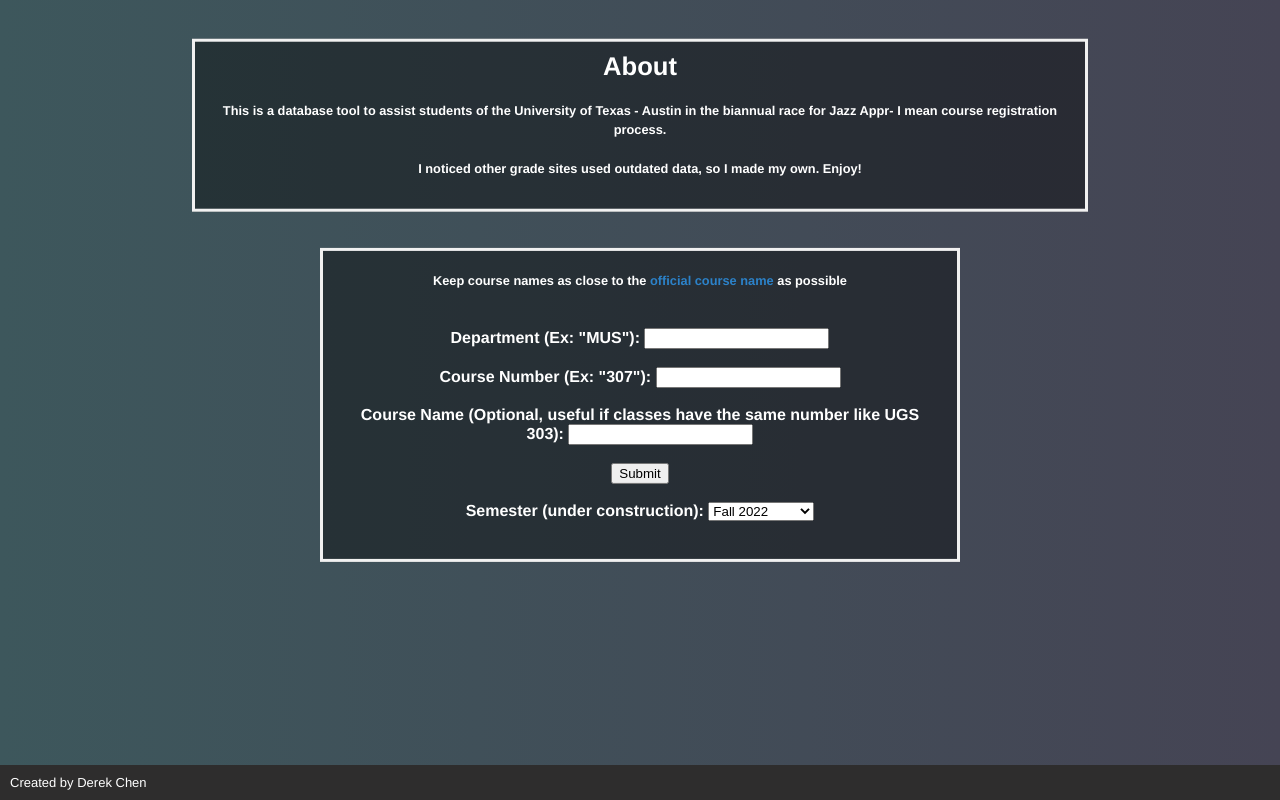
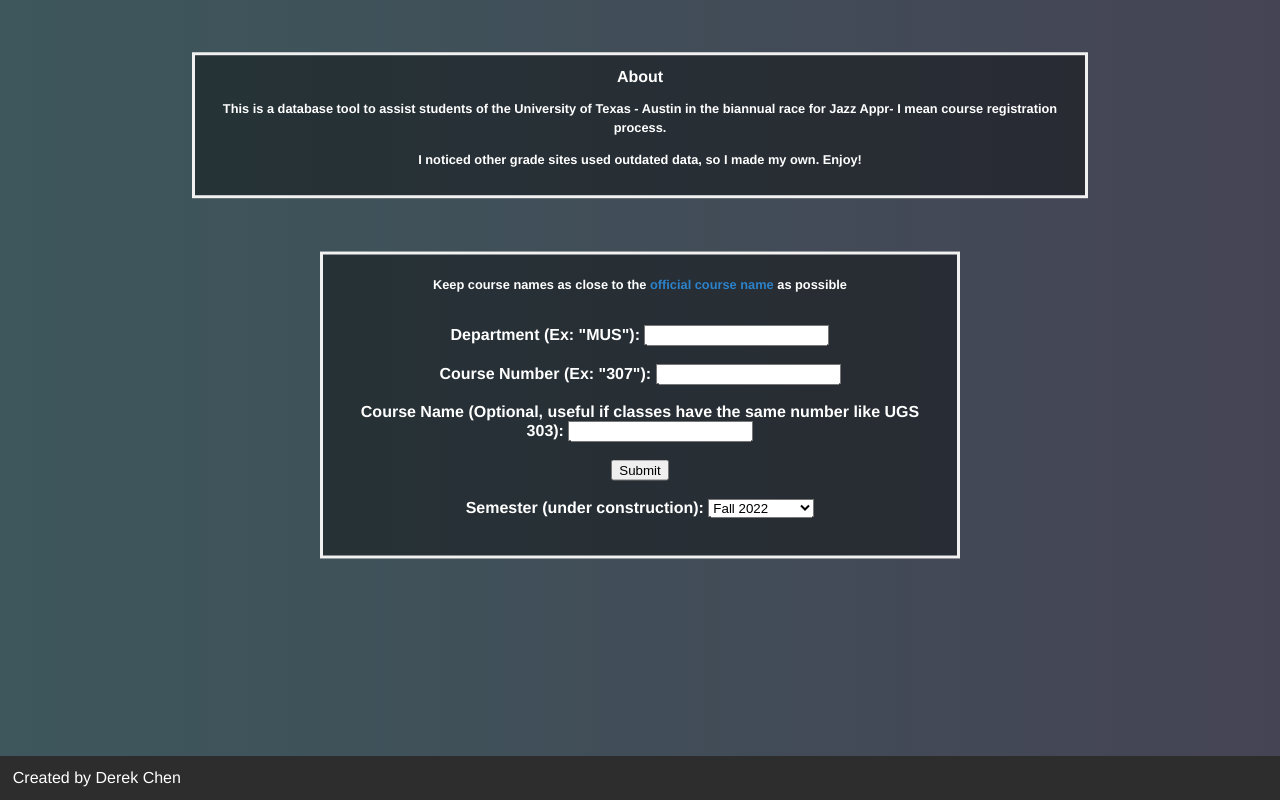
Before and after one commit to DereC4/ut-grade-distribution-viewer, a plain HTML site: page index.html in a window 1280 px wide. Drawn offline with nearby package versions, Linux system fonts and the light colour scheme.

Commit message:
Progress

```diff
--- a/index.html
+++ b/index.html
@@ -22,8 +22,7 @@
 </head>
 
 <body>
-  <div class="bg"></div>
-  <div class="bg-text" value="">
+  <div class="about-text" value="">
     <h1>About</h1>
     <p>
       This is a database tool to assist students of the University of Texas - Austin in the biannual race for
--- a/main.css
+++ b/main.css
@@ -10,53 +10,37 @@
 }
 
 main {
-  padding: 20px
+  padding: 10%
 }
 
 h1 {
-  font-size: 2vw;
-  margin: 0 0 20px 0
+  font-size: 1rem;
+  margin: 0 0 1vw 0
 }
 
 p {
   font-size: 1vw;
   line-height: 1.5;
-  margin: 0 0 20px 0
+  margin: 0 0 1vw 0
 }
 
 footer {
   background-color: #2e2d2d;
   color: #fff;
-  padding: 10px;
+  padding: 1%;
   position: absolute;
   bottom: 0;
   left: 0;
   width: 100%;
   text-align: left;
-  font-size: 13px
-}
-
-footer p {
-  font-size: 18px;
-  margin: 0
+  font-size: 1rem
 }
 
 * {
   box-sizing: border-box
 }
 
-.bg {
-  background-image: url(tempbg.png);
-  filter: blur(8px);
-  -webkit-filter: blur(8px);
-  height: 100%;
-  background-position: center;
-  background-repeat: no-repeat;
-  background-size: cover
-}
-
-.bg-text {
-  background-color: #000;
+.about-text {
   background-color: rgba(0, 0, 0, .4);
   color: #fff;
   font-weight: 700;
@@ -68,12 +52,11 @@
   left: 50%;
   transform: translate(-50%, -50%);
   width: 70%;
-  padding: 10px;
+  padding: 1%;
   text-align: center
 }
 
 .bg-form {
-  background-color: #000;
   background-color: rgba(0, 0, 0, .4);
   color: #fff;
   font-weight: 700;
--- a/main.js
+++ b/main.js
@@ -1,7 +1,7 @@
 const submitButton = document.getElementById('subBut');
 submitButton.addEventListener("click", parseName);
 var chartDiv = document.querySelector('#grades');
-var aboutDiv = document.querySelector('.bg-text');
+var aboutDiv = document.querySelector('.about-text');
 if(chartDiv.getAttribute('value') == 'invisible'){
     chartDiv.style.display = 'none';
 }
```
